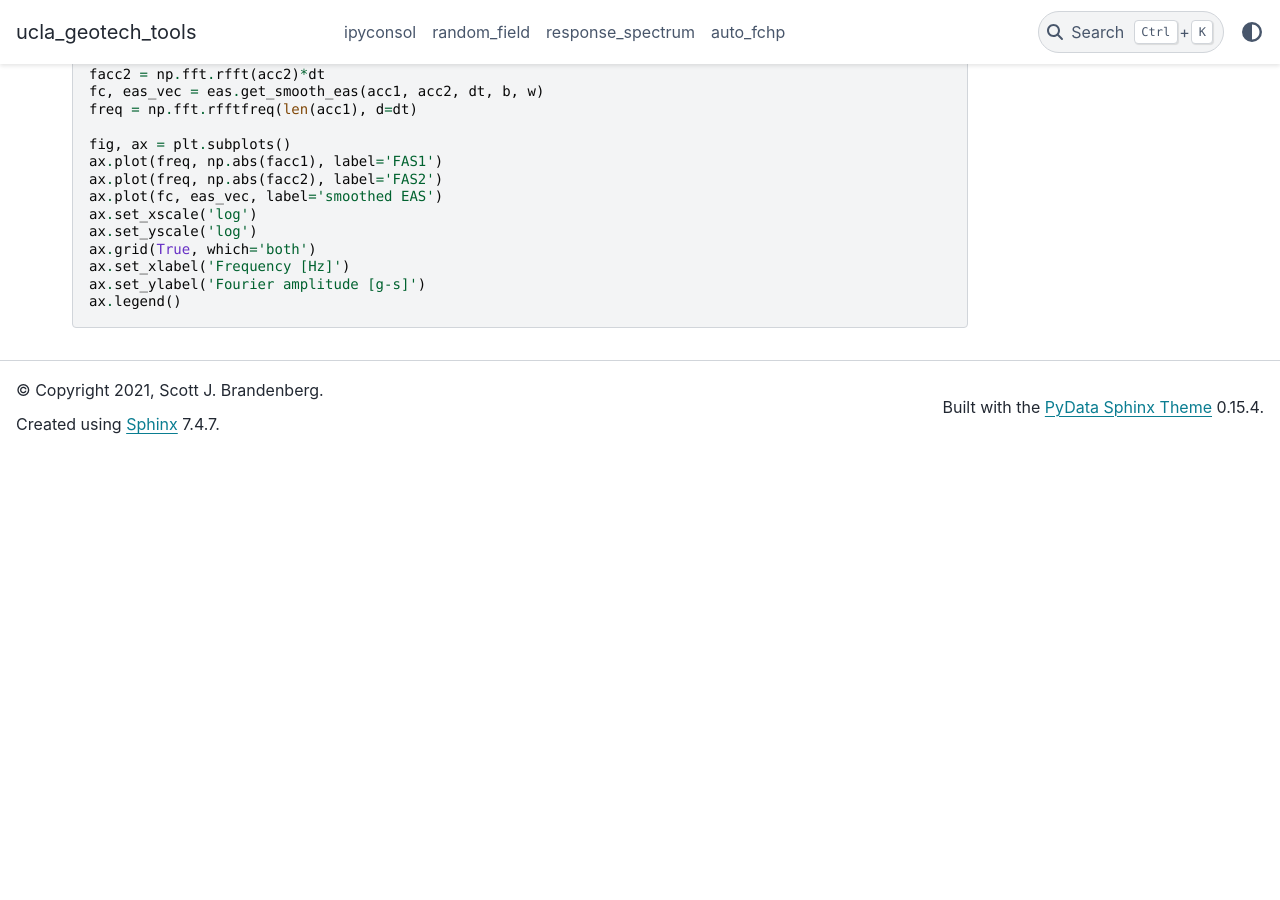
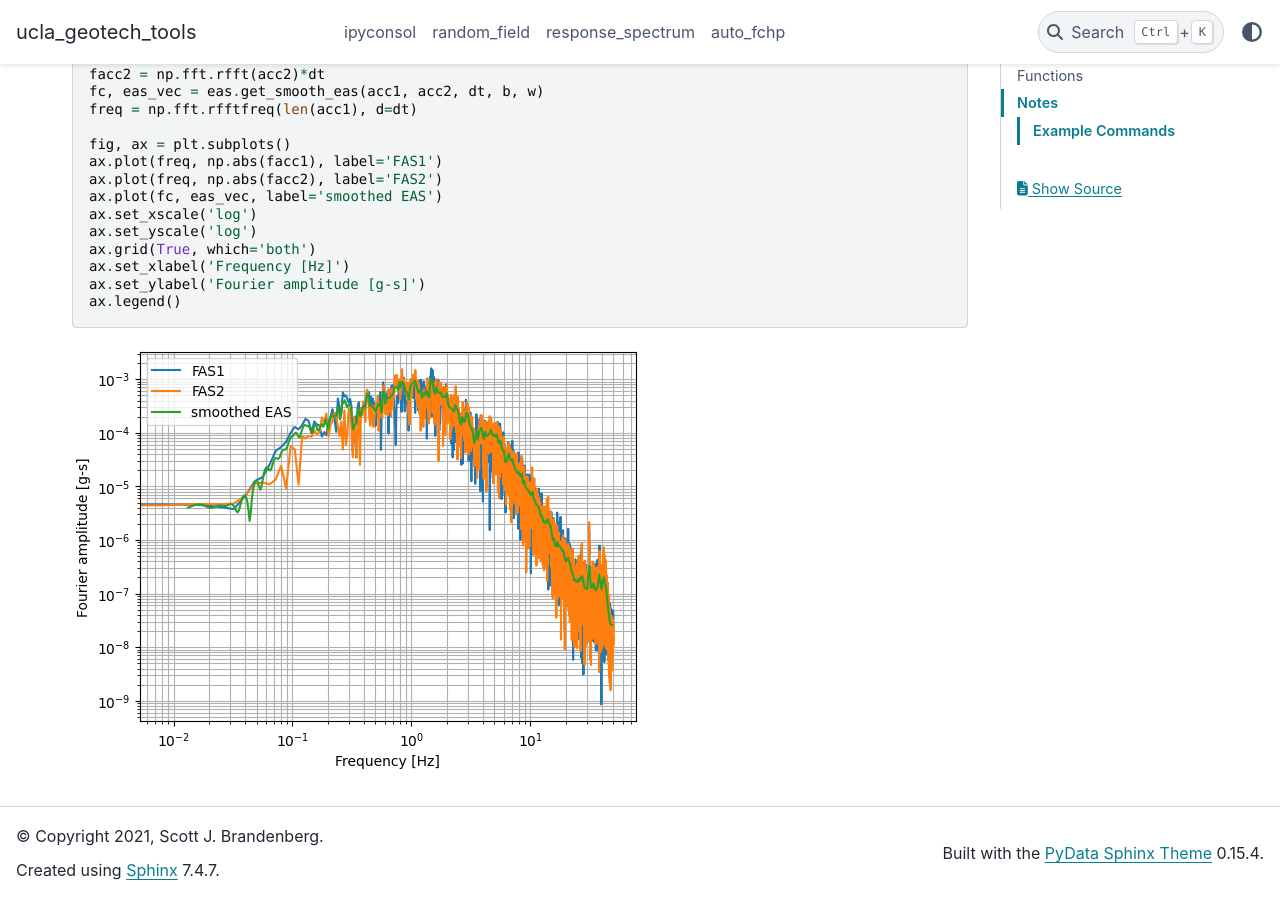
Before and after one commit to sjbrandenberg/ucla_geotech_tools, a Sphinx documentation site: the page built from docs/eas_README.md, in a window 1280 px wide and 900 px high, scrolled down 2203 px. Built offline with Sphinx 7.4.7 and the PyData theme 0.15.4, drawn with Linux system fonts in a browser that asks for light colours; before the commit the page ends 2656 px from its top, so only the background shows below that.

Commit message:
Update eas_README.md

````diff
--- a/docs/eas_README.md
+++ b/docs/eas_README.md
@@ -85,3 +85,4 @@
 ax.set_ylabel('Fourier amplitude [g-s]')
 ax.legend()
 ```
+![image showing Fourier amplitude spectra and effective amplitude spectrum](../images/eas_example.png)
````
